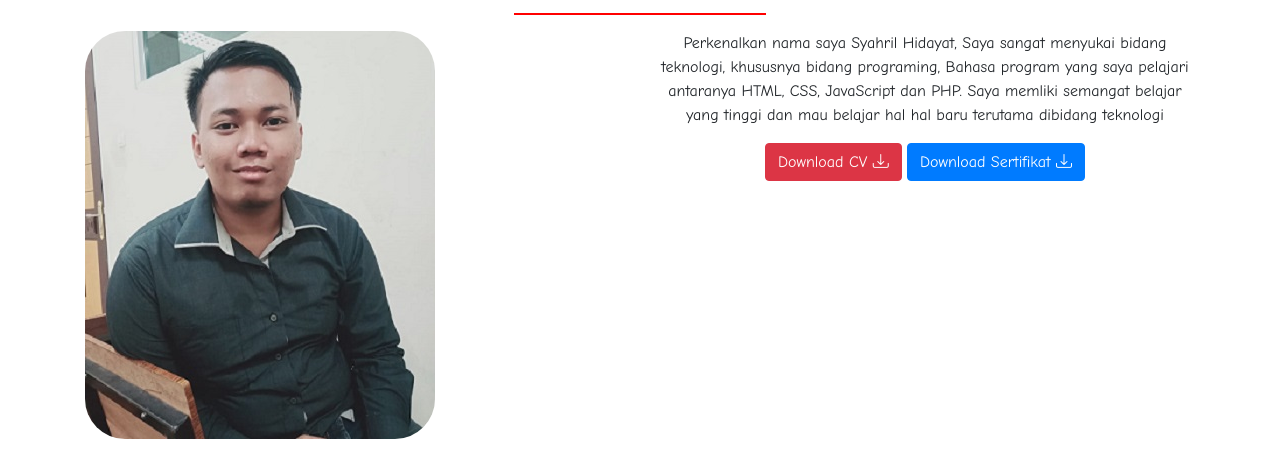
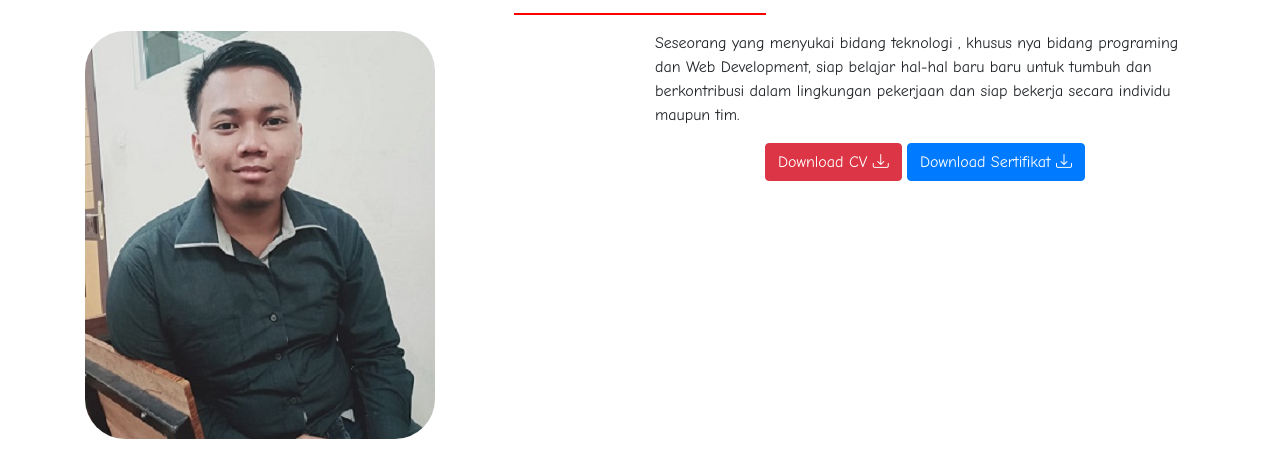
Before and after one commit to syahrilhidayat/syahrilhidayat.github.io, a plain HTML site: page index.html in a window 1280 px wide. Shown: the part 147-613 px from the top of the page. Drawn offline with nearby package versions, Linux system fonts and the light colour scheme.

Commit message:
mengganti bio web

```diff
--- a/index.html
+++ b/index.html
@@ -64,9 +64,11 @@
             <img src="img/syahril.jpg" class="img-fluid" alt="syahrilhidayat.jpg" />
           </div>
           <div class="col-md-6">
-            <p class="text-center">
-              Perkenalkan nama saya Syahril Hidayat, Saya sangat menyukai bidang teknologi, khususnya bidang programing, Bahasa program yang saya pelajari antaranya HTML, CSS, JavaScript dan PHP. Saya memliki semangat belajar yang tinggi
-              dan mau belajar hal hal baru terutama dibidang teknologi
+            <p class="text-left">
+              Seseorang yang menyukai bidang teknologi , khusus nya bidang programing dan Web Development, siap belajar hal-hal baru baru untuk
+              tumbuh dan berkontribusi dalam lingkungan pekerjaan dan siap bekerja
+              secara individu maupun tim.
+
             </p>
             <div class="text-center">
               <p>
```
